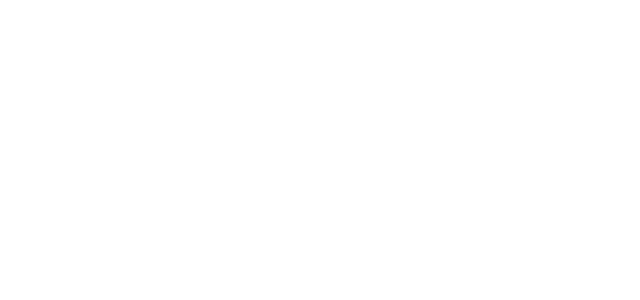
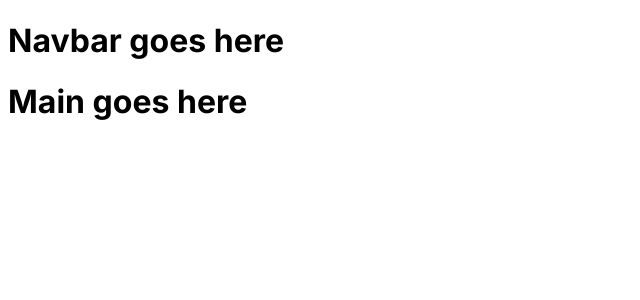
Before and after one commit to matijazuber/static-page-react, a React (Vite) app: page / in a window 1280 px wide. Shown: the top 300 px of the page, without its empty margins (0-640 px from the left). Built offline with nearby package versions, Linux system fonts and the light colour scheme.

Commit message:
Connected the css file to the index, and also connected main.jsx and navbar.jsx to the app.jsx and put a h1 placeholder

```diff
--- a/components/main.jsx
+++ b/components/main.jsx
@@ -0,0 +1,7 @@
+function Main(){
+  return(
+    <h1>Main goes here</h1>
+  )
+}
+
+export default Main
--- a/components/navbar.jsx
+++ b/components/navbar.jsx
@@ -0,0 +1,8 @@
+
+function Navbar(){
+  return(
+    <h1>Navbar goes here</h1>
+  )
+}
+
+export default Navbar
--- a/index.html
+++ b/index.html
@@ -3,6 +3,13 @@
   <head>
     <meta charset="UTF-8" />
     <link rel="icon" type="image/svg+xml" href="/vite.svg" />
+    <link rel="preconnect" href="https://fonts.googleapis.com" />
+    <link rel="preconnect" href="https://fonts.gstatic.com" crossorigin />
+    <link
+      href="https://fonts.googleapis.com/css2?family=Inter:ital,opsz,wght@0,14..32,100..900;1,14..32,100..900&display=swap"
+      rel="stylesheet"
+    />
+    <link rel="stylesheet" href="./styles/style.css" />
     <meta name="viewport" content="width=device-width, initial-scale=1.0" />
     <title>Static-Page</title>
   </head>
--- a/src/App.jsx
+++ b/src/App.jsx
@@ -1,28 +1,12 @@
-
+import Navbar from "../components/navbar"
+import Main from "../components/main"
 
 function App() {
-      /**
-      Challenge: Project setup
-
-      - Create an App component in a separate App.jsx file which is a sibling
-        to this index.jsx file.
-      - Create a `components` folder
-      - Create the following components in separate files inside
-        the components folder. In each one, just render an `h1`
-        with the name of the component (e.g. return <h1>Navbar goes here</h1>):
-          - Navbar
-          - Main
-      - Have App component import and render the Navbar and Main components
-      - Import and render the App component inside of index.jsx using ReactDOM
-          - At this point you should have your "Navbar goes here" etc. showing up
-            in the mini-browser.
-      - Go to Google fonts and get the "Inter" font with weights 400, 600, and 700.
-        Put the `<links />` to those fonts ABOVE the style.css link in index.html.
-        You may need to do some extra research to figure out how this
-        works if you haven't done it before.
-      */
-
-
-
+  return(
+    <>
+  <Navbar></Navbar>
+  <Main></Main>
+  </>
+  )
 }
 export default App
--- /dev/null
+++ b/styles/style.css
@@ -0,0 +1,3 @@
+body{
+  font-family: Inter;
+}
```
